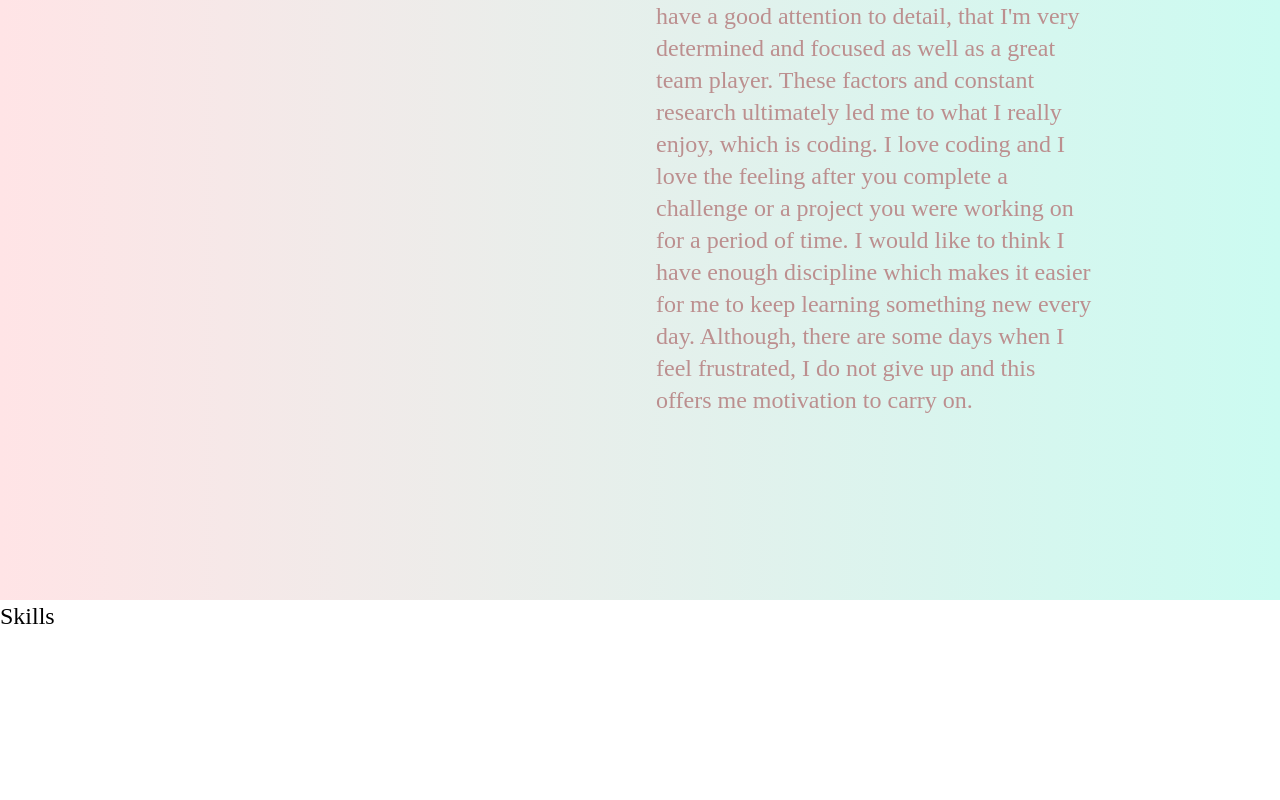
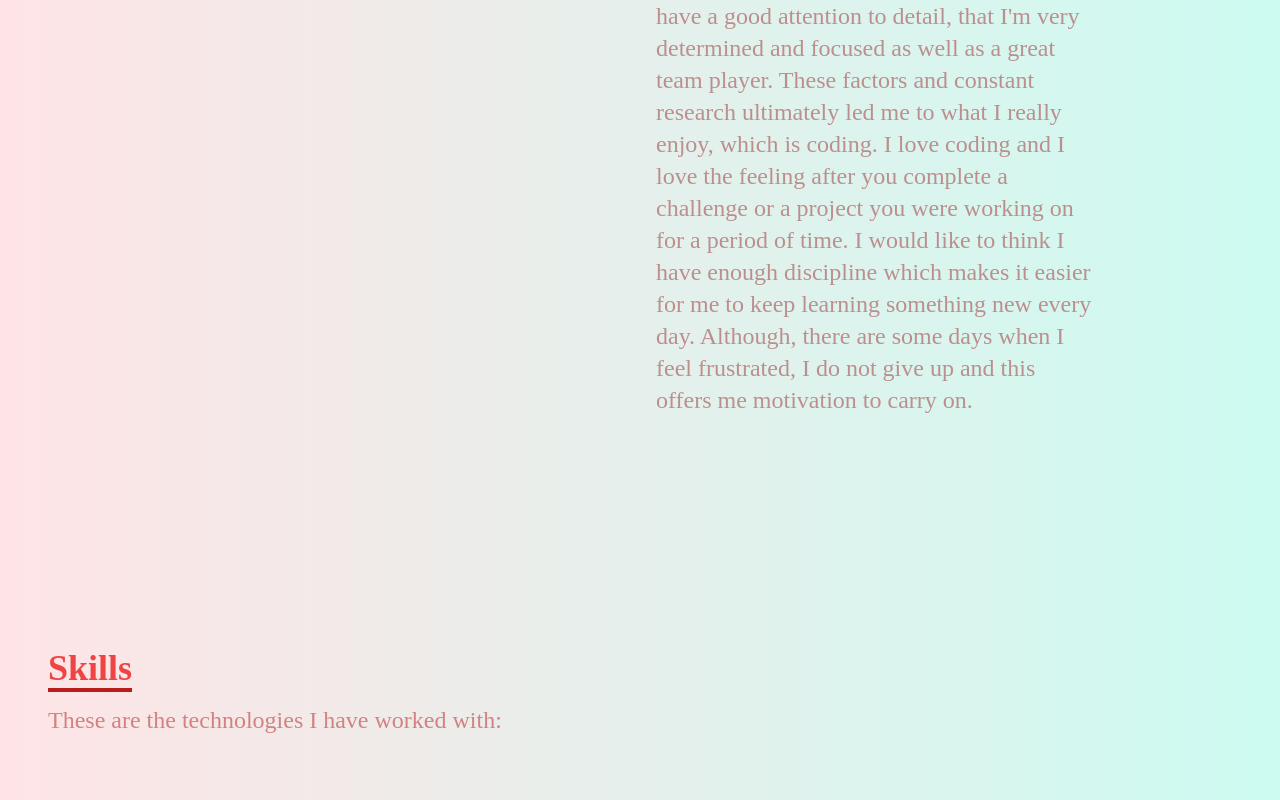
Before and after one commit to sigii1992/portfolio-sigita, a React (Create React App) app: page / in a window 1280 px wide. Shown: the part 1000-1800 px from the top of the page. Before the commit the page ends 1632 px from the top, so only its background shows below. Built offline with nearby package versions, Linux system fonts and the light colour scheme; the HTML template or start-up script is replaced by a standard one.

Commit message:
Add some text and style to the skills component

```diff
--- a/src/components/About.jsx
+++ b/src/components/About.jsx
@@ -3,7 +3,7 @@ const About = () => {
   return (
     <div name='about' className="w-full h-screen bg-gradient-to-r from-rose-100 to-teal-100 font-[Kanit] text-[#d18282]">
         <div className="flex flex-col justify-items-center items-center w-full h-full">
-            <div className="max-w-[1000px] w-full grid grid-cols-2 gap-8">
+            <div className="max-w-[1000px] w-full grid md:grid-cols-2 gap-8">
                 <div className="md:text-right pb-8 pl-12">
                   <p className="text-4xl font-bold inline border-b-4 border-red-700 text-red-500">About me</p>
                 </div>
--- a/src/components/Skills.jsx
+++ b/src/components/Skills.jsx
@@ -2,8 +2,15 @@
 
 const Skills = () => {
   return (
-    <div>Skills</div>
-  )
-}
+    <div name='skills' className="bg-gradient-to-r from-rose-100 to-teal-100 font-[Kanit] text-[#d18282]">
+        <div className="max-w-[1000px] flex flex-col justify-center w-full h-full p-12">
+            <div>
+              <p className="text-4xl font-bold inline border-b-4 border-red-700 text-red-500">Skills</p>
+              <p className="py-4">These are the technologies I have worked with: </p>
+            </div>
+        </div>
+    </div>
+  );
+};
 
 export default Skills;
```
